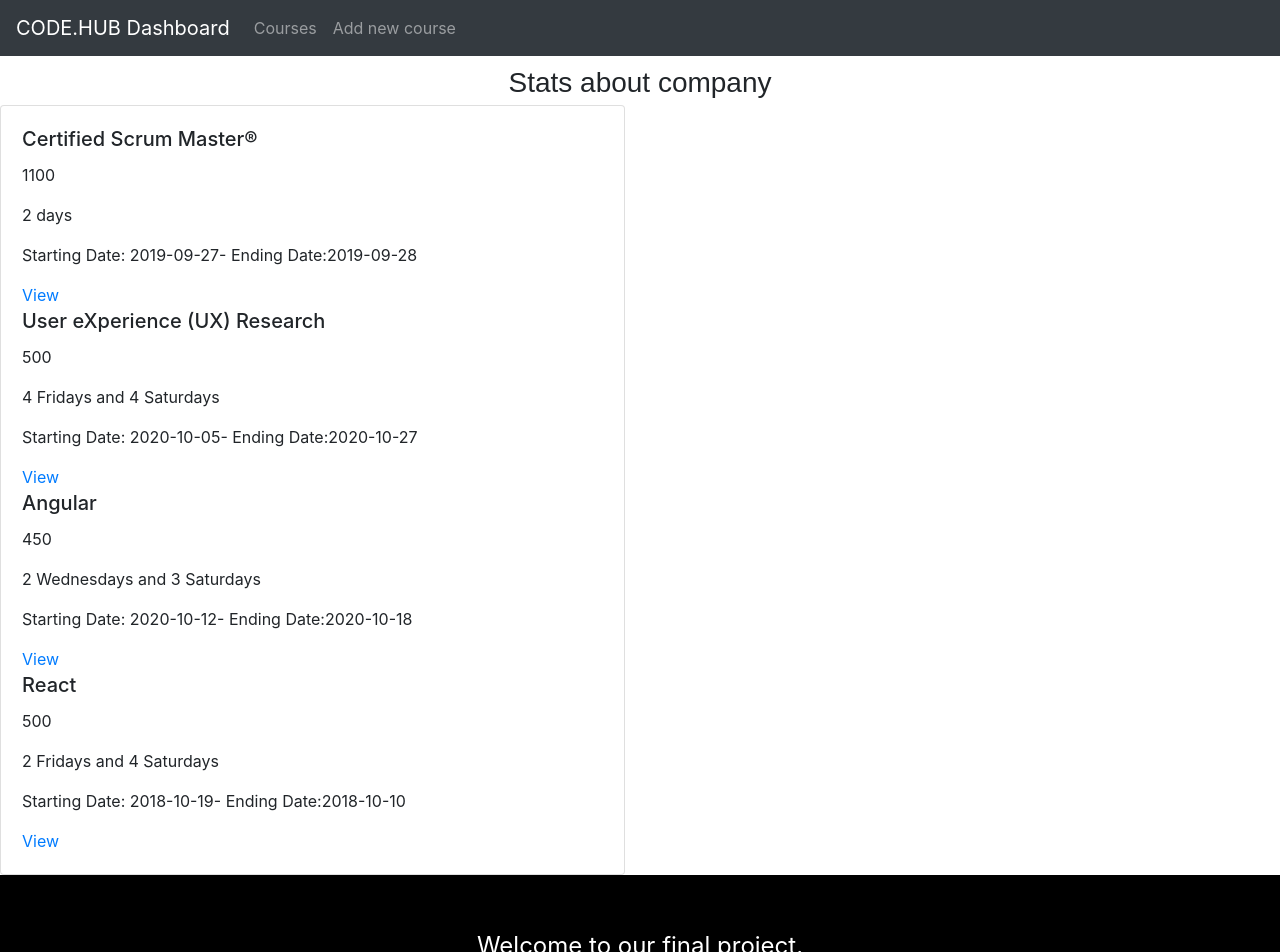
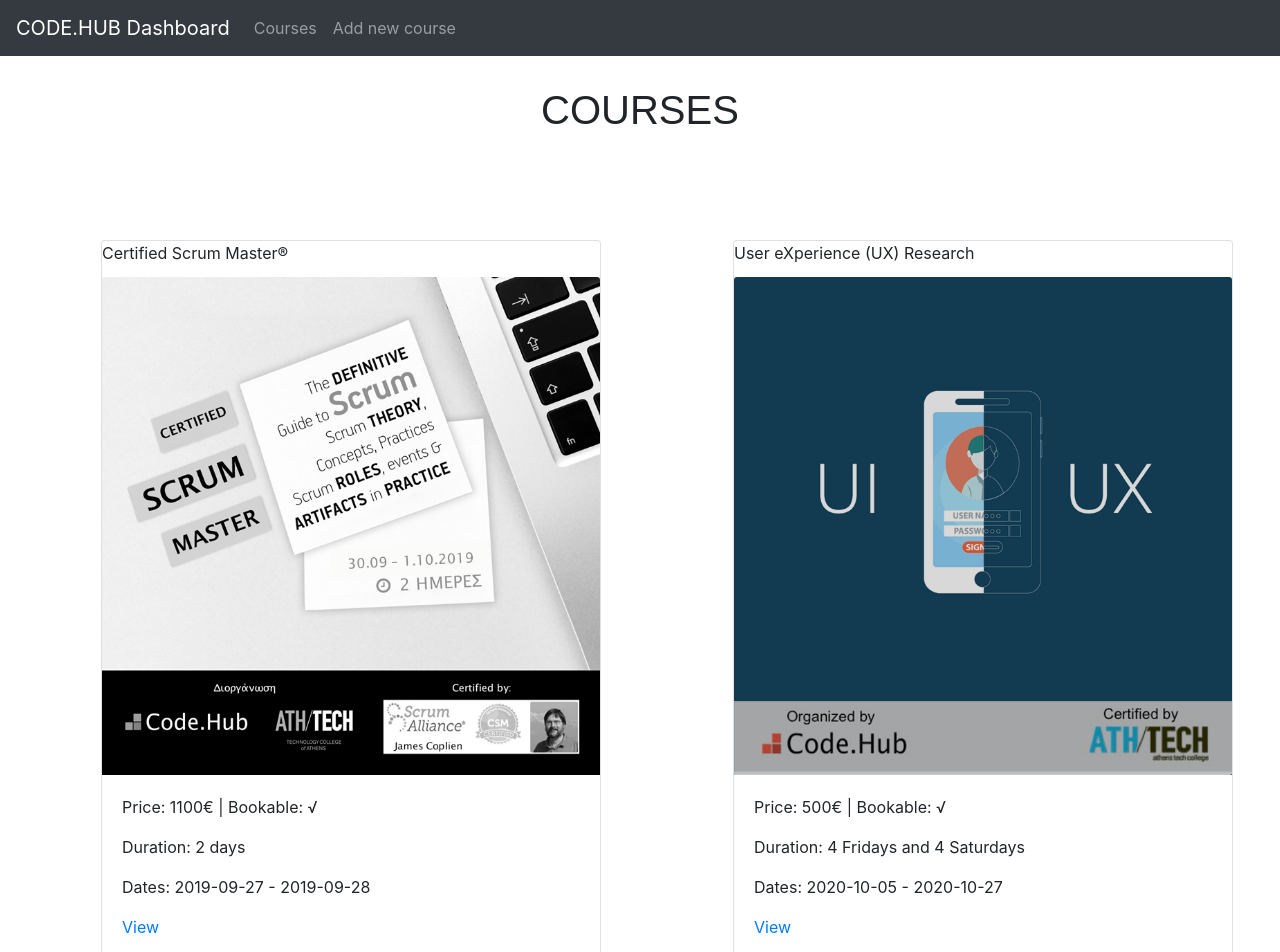
Before and after one commit to dimpasp/React_Final_Project, a React (Create React App) app: page /CourseForm in a window 1280 px wide. Shown: the top 952 px of the page. Built offline with nearby package versions, Linux system fonts and the light colour scheme; data requests are answered from the project's data file.

Commit message:
just style

```diff
--- a/src/AddNewCourse.js
+++ b/src/AddNewCourse.js
@@ -62,7 +62,7 @@ export default class MyForm extends React.Component {
 
   render() {
     return (
-      <form id="contact-form" onSubmit={this.handleSubmit}>
+      <form id="contact-form" >
         <h1>Add Course</h1>
         <Form.Group >
           <Form.Label>Title Name</Form.Label>
@@ -109,7 +109,7 @@ export default class MyForm extends React.Component {
           <Form.Label>Normal price:</Form.Label>
           <Form.Control type="text" name="NormalPrice" placeholder="0" value={this.state.NormalPrice} onChange={this.handleChange} />
         </Form.Group>
-        <input type="submit" value="Submit" />
+        <input type="submit" value="Submit" onSubmit={this.handleSubmit} />
       </form>
     );
   }
--- a/src/App.js
+++ b/src/App.js
@@ -6,6 +6,7 @@ import CourseForm from './CourseForm';
 import Home from './Home';
 import AddNewCourse from './AddNewCourse';
 import Footer from './Fouter';
+
 
 
 
--- /dev/null
+++ b/src/CourseForm.css
@@ -0,0 +1,26 @@
+.title {
+    margin-top: 30px;
+    text-align: center;
+    font-family: arial, sans-serif;
+    margin-bottom: 20px;
+  }
+  .box {
+    margin: 100px;
+    width: 500px;
+    margin-right: 30px;
+  }
+
+  .grid {
+    min-height: 100%;
+    display: flex;
+    flex-wrap: wrap;
+    flex-direction: row;
+  }
+
+  .grid > div {
+    flex-basis: calc(50% - 40px);
+  }
+.card-title{
+  text-align: "center";
+  text-decoration: black;
+}
--- a/src/CourseForm.js
+++ b/src/CourseForm.js
@@ -1,6 +1,7 @@
 import React, { Component } from 'react';
 import axios from 'axios'
-import { Card, CardTitle, CardText, Row, Col ,CardLink} from 'reactstrap';
+import { Card, CardTitle, CardText,CardImg,CardLink, CardBody} from 'reactstrap';
+import './CourseForm.css'
 
 
 class CardsTable extends Component {
@@ -23,31 +24,30 @@ class CardsTable extends Component {
       })
   }
 
-  //Δημιουργουμε εναν πινακα για τα αντικειμενα.
   render() {
     const { posts } = this.state
 
     return (
-        <div>
-            <h3 id='title'>Stats about company</h3>
-            <Row>
-                <Col sm="6">
-                    <Card body>
+      <div >
+        <h1 id="title">COURSES</h1>
+        <div className="grid">
         {
           posts.length ?
             posts.map(post => <td key={post.id}>
-                                    <CardTitle tag="h5">{post.title}</CardTitle>
-                                    <CardText>{post.price.normal}</CardText>
-                                    <CardText>{post.duration}</CardText>
-                                    <CardText>Starting Date: {post.dates.start_date}- Ending Date:{post.dates.end_date}</CardText>
-                                    <CardLink href="#">View</CardLink>
+              <Card  className="box" >
+                <CardTitle class="card-title">{post.title}</CardTitle>
+                <CardImg top width="100%" src={post.imagePath}  key={post.id} alt="Card image cap" />
+                <CardBody>
+                <CardText>Price: {post.price.normal}€ | Bookable:{post.open} √</CardText>
+                  <CardText>Duration: {post.duration}</CardText>
+                  <CardText>Dates: {post.dates.start_date} - {post.dates.end_date}</CardText>
+                  <CardLink variant="primary" href="#">View</CardLink>
+                </CardBody>
+              </Card>
             </td>
             ) : null
         }
-
-                    </Card>
-                </Col>
-            </Row>
+        </div>
       </div>
     )
   }
--- a/src/Form.css
+++ b/src/Form.css
@@ -1,14 +1,17 @@
 #contact-form {
+  background-color: lightyellow;
     padding: 20px;
     width: 500px;
     border: 2px solid black;
     border-radius: 1px;
+    margin: 0 auto;
   }
 
   .form-control {
+
     border: 4px solid black;
     border-radius: 5px;
-	  max-width: 100%;
+	  max-width: 80%;
     font-weight: bold;
     color: #035E7B;
   }
--- a/src/Stats.css
+++ b/src/Stats.css
@@ -1,5 +1,5 @@
 #title {
-    margin-top: 10px;
+    margin-top: 30px;
     text-align: center;
     font-family: arial, sans-serif;
     margin-bottom: 5px;
@@ -11,7 +11,8 @@
     border-collapse: collapse;
     border: 5px solid #ddd;
     width: 100%;
-    margin-bottom: 5px;
+    margin-bottom: 20px;
+    margin-top: 20px;
   }
 
   #students td, #students th {
```
Also changed, not shown: db.json (+20 -7 lines), 2 other files (tests, documents, lock files or other folders). Lines whose indentation alone changed are shown as unchanged.
